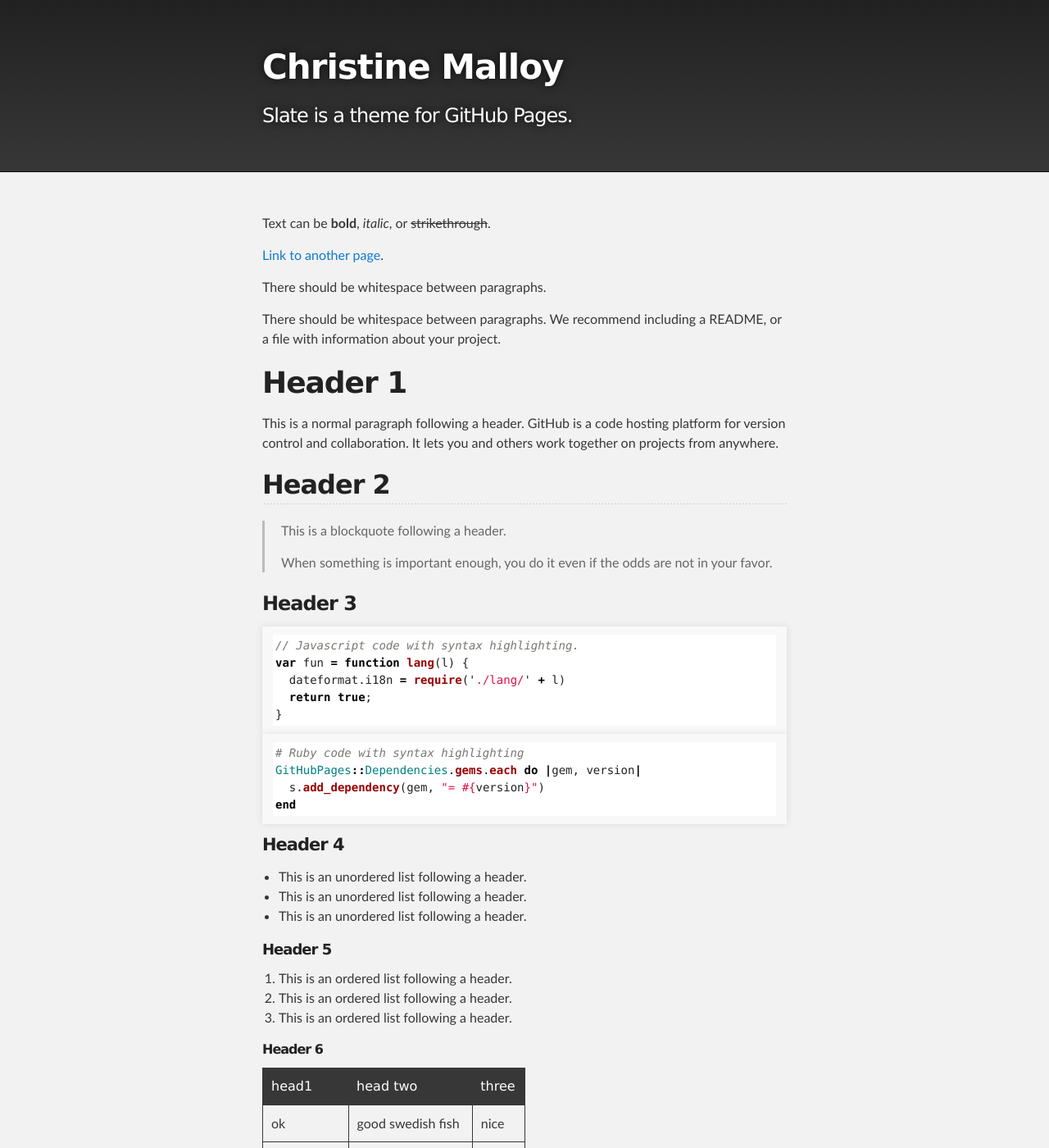
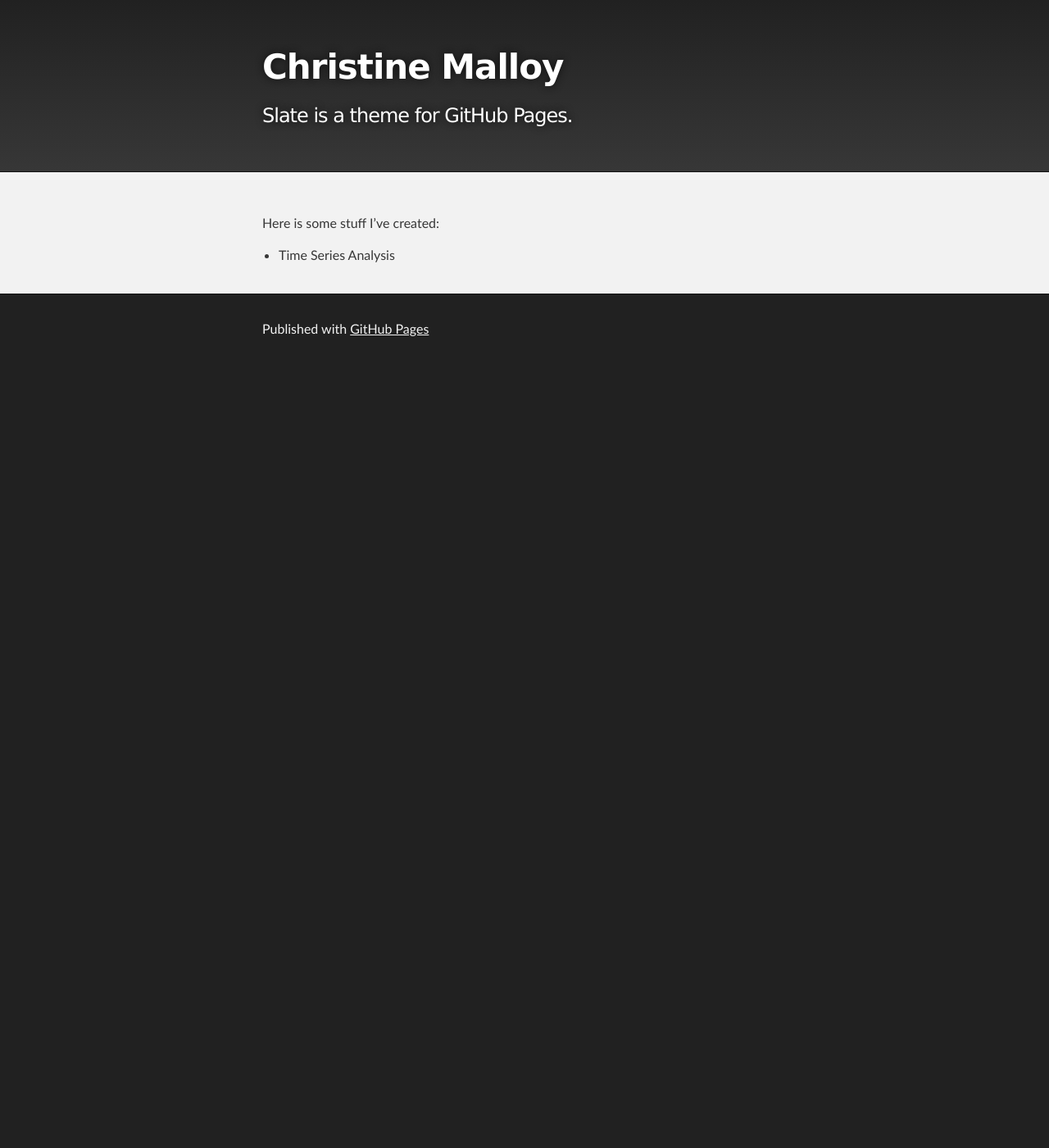
Before and after one commit to cmmalloy/cmmalloy.github.io, a Jekyll site: the page built from index.md, in a window 1280 px wide and 1400 px high. Shown: the whole window at 82% size. Built offline with Jekyll 4.4.1, drawn with Linux system fonts in a browser that asks for light colours; our own code applies the rules of GitHub Pages for plain Markdown files; some of the changed text lies outside the part shown.

Commit message:
Update index.md

````diff
--- a/index.md
+++ b/index.md
@@ -3,122 +3,5 @@ title: See, I can change the title!!!!!
 description: The Subtitle
 ---
 
-Text can be **bold**, _italic_, or ~~strikethrough~~.
-
-[Link to another page](./another-page.html).
-
-There should be whitespace between paragraphs.
-
-There should be whitespace between paragraphs. We recommend including a README, or a file with information about your project.
-
-# Header 1
-
-This is a normal paragraph following a header. GitHub is a code hosting platform for version control and collaboration. It lets you and others work together on projects from anywhere.
-
-## Header 2
-
-> This is a blockquote following a header.
->
-> When something is important enough, you do it even if the odds are not in your favor.
-
-### Header 3
-
-```js
-// Javascript code with syntax highlighting.
-var fun = function lang(l) {
-  dateformat.i18n = require('./lang/' + l)
-  return true;
-}
-```
-
-```ruby
-# Ruby code with syntax highlighting
-GitHubPages::Dependencies.gems.each do |gem, version|
-  s.add_dependency(gem, "= #{version}")
-end
-```
-
-#### Header 4
-
-*   This is an unordered list following a header.
-*   This is an unordered list following a header.
-*   This is an unordered list following a header.
-
-##### Header 5
-
-1.  This is an ordered list following a header.
-2.  This is an ordered list following a header.
-3.  This is an ordered list following a header.
-
-###### Header 6
-
-| head1        | head two          | three |
-|:-------------|:------------------|:------|
-| ok           | good swedish fish | nice  |
-| out of stock | good and plenty   | nice  |
-| ok           | good `oreos`      | hmm   |
-| ok           | good `zoute` drop | yumm  |
-
-### There's a horizontal rule below this.
-
-* * *
-
-### Here is an unordered list:
-
-*   Item foo
-*   Item bar
-*   Item baz
-*   Item zip
-
-### And an ordered list:
-
-1.  Item one
-1.  Item two
-1.  Item three
-1.  Item four
-
-### And a nested list:
-
-- level 1 item
-  - level 2 item
-  - level 2 item
-    - level 3 item
-    - level 3 item
-- level 1 item
-  - level 2 item
-  - level 2 item
-  - level 2 item
-- level 1 item
-  - level 2 item
-  - level 2 item
-- level 1 item
-
-### Small image
-
-![Octocat](https://assets-cdn.github.com/images/icons/emoji/octocat.png)
-
-### Large image
-
-![Branching](https://guides.github.com/activities/hello-world/branching.png)
-
-
-### Definition lists can be used with HTML syntax.
-
-<dl>
-<dt>Name</dt>
-<dd>Godzilla</dd>
-<dt>Born</dt>
-<dd>1952</dd>
-<dt>Birthplace</dt>
-<dd>Japan</dd>
-<dt>Color</dt>
-<dd>Green</dd>
-</dl>
-
-```
-Long, single-line code blocks should not wrap. They should horizontally scroll if they are too long. This line should be long enough to demonstrate this.
-```
-
-```
-The final element.
-```
+Here is some stuff I've created:
+- Time Series Analysis
````
